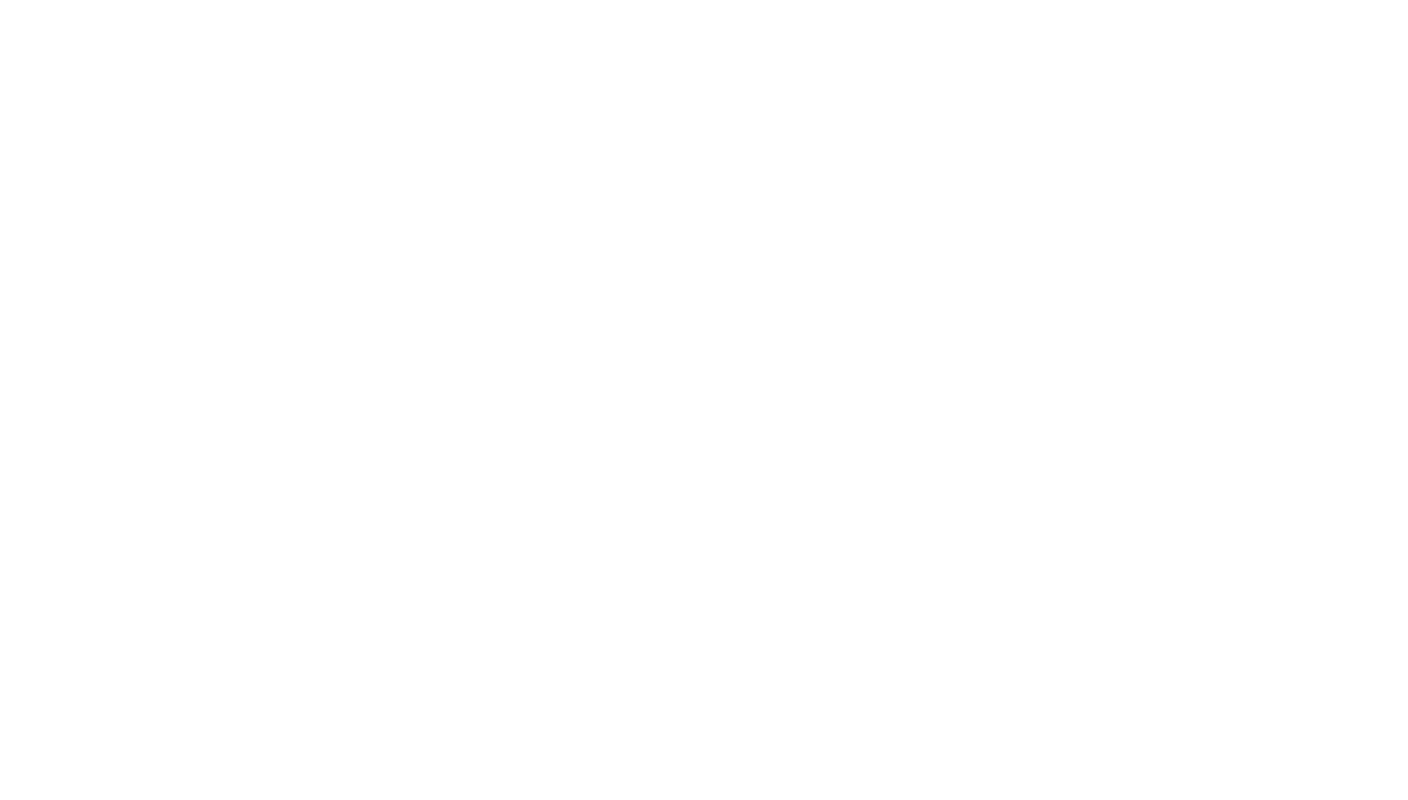
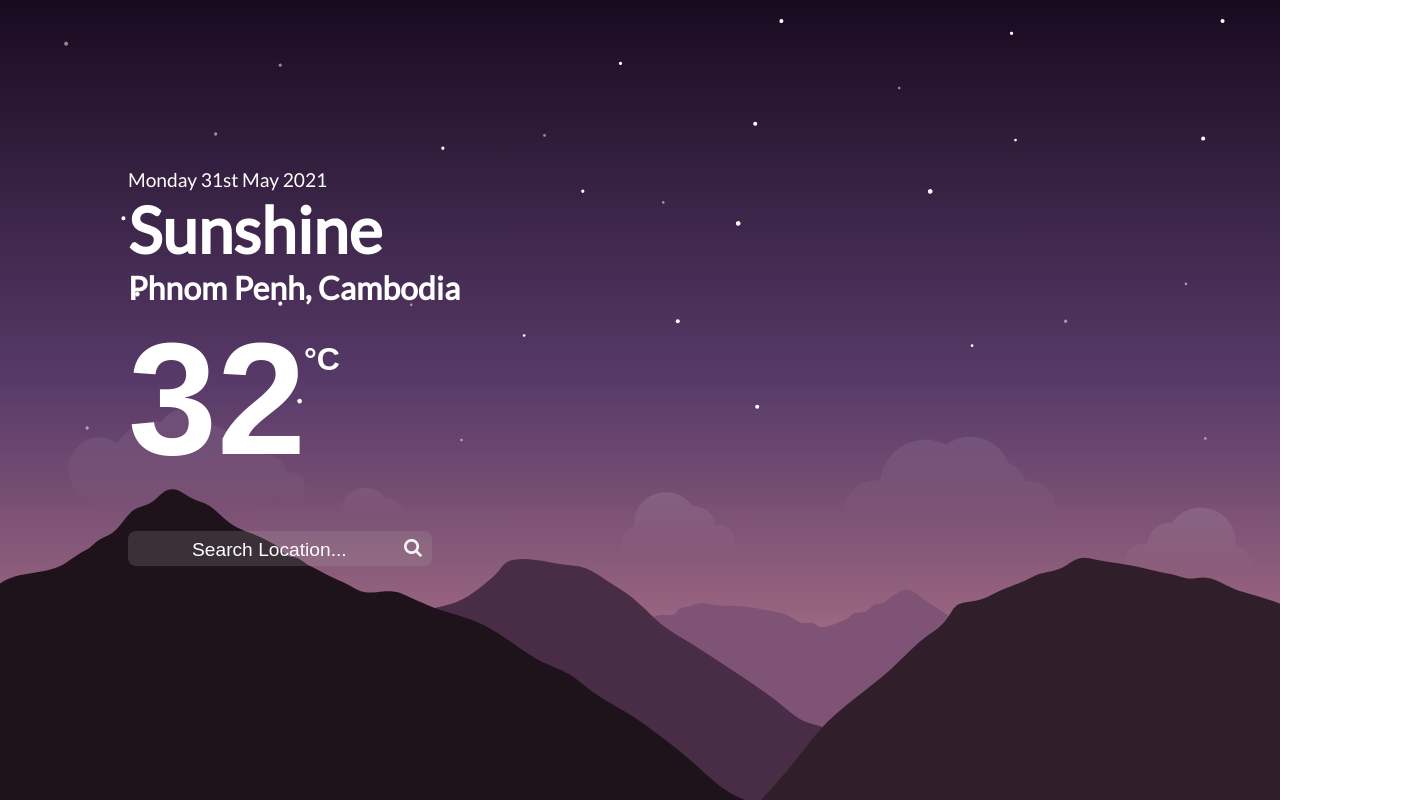
Before and after one commit to rickscode/Weather-App, a website built with webpack: page dist/index.html in a window 1280 px wide. Shown: the whole page, 1408 px wide, since content can reach past the window. Built offline with nearby package versions, Linux system fonts and the light colour scheme; files whose address does not match are found by name.

Commit message:
Weather App Static UI

```diff
--- a/dist/index.html
+++ b/dist/index.html
@@ -2,11 +2,32 @@
 <html lang="en">
 <head>
   <meta charset="UTF-8">
+  <meta name="viewport" content="width=device-width, initial-scale=1.0" />
+    <meta http-equiv="X-UA-Compatible" content="ie=edge" />
   <title>Weather App</title>
   <link rel="stylesheet" href="style.css">
+  <style>
+    @import url('https://fonts.googleapis.com/css2?family=Lato&display=swap');
+    </style>
+    <link rel="stylesheet" href="https://cdnjs.cloudflare.com/ajax/libs/font-awesome/4.7.0/css/font-awesome.min.css">
 </head>
 <body>
-
+  <div id="main" class="main">
+    <div id="weather-component" class="weather-component">
+      <div id="weather-summary-section" class="weather-summary-section">
+        <p id="weather-date" class="weather-date">Monday 31st May 2021</p>
+        <h1 id="weather-description" class="weather-description">Sunshine</h1>
+        <h2 id="weather-location" class="weather-location">Phnom Penh, Cambodia</h2>
+        <span id="weather-degrees" class="weather-degrees">32</span>
+      </div>
+      <div id="location-search-box" class="location-search-box">
+        <input id="location-search-input" class="location-search-input" type="text" placeholder="Search Location...">
+        <button id="submit-search" class="submit-search">
+          <i class="fa fa-search"></i>
+        </button>
+      </div>
+    </div>
+  </div>
   <script src="main.js"></script>
 </body>
 </html>
--- /dev/null
+++ b/dist/style.css
@@ -0,0 +1,114 @@
+*
+{
+    margin: 0;
+    padding: 0;
+    box-sizing: 0;
+}
+
+body
+{
+    width: 100%;
+    height: 100vh;
+    overflow: hidden;
+}
+
+.main
+{
+    background-image: url("media/background.svg");
+    background-repeat: no-repeat;
+    background-size: cover;
+    background-position: center;
+    position: relative;
+    width: 100%;
+    height: 100%;
+}
+
+.weather-component
+{
+    position: absolute;
+    top: 21%;
+    width: 100%;
+    margin-left: 10%;
+    color: white;
+}
+
+.weather-date
+{
+    font-family: 'Lato', sans-serif;
+    font-size: 1.2rem;
+}
+.weather-description
+{
+    font-family: 'Lato', sans-serif;
+    font-size: 4rem;
+}
+
+.weather-location
+{
+    font-family: 'Lato', sans-serif;
+    font-size: 2rem;
+}
+
+.weather-degrees
+{
+    position: relative;
+    font-family: 'Nunito', sans-serif;
+    font-size: 10rem;
+    font-weight: 600;
+
+}
+
+.weather-degrees::after
+{
+    position: absolute;
+    content: '\0B0 C';
+    font-size: 2rem;
+    top: 2rem;
+    left: 11rem;
+}
+
+.location-search-box
+{
+    margin-top: 5rem;
+    position: relative;
+    margin: 2.5rem 3.5rem 0 0;
+
+}
+
+.location-search-input
+{
+
+    width: 15rem;
+    height: 100%;
+    background: rgba(173, 165, 165, 0.2);
+    padding: 0.5rem 0 0.3rem 4rem;
+    color: #ffffff;
+    font-size: 1.2rem;
+    border-radius: 0.5rem;
+    border: none;
+    outline: none;
+}
+
+.location-search-input::placeholder
+{
+
+    color: #ffffff;
+}
+
+.submit-search
+{
+    position: relative;
+    background-color: rgba(0, 0, 0, 0);
+    border: none;
+    outline: none;
+    cursor: pointer;
+    font-size: larger;
+    right: 2rem;
+    bottom: 0.1rem;
+}
+
+.fa-search
+{
+    color: #f3f3f3;
+    font-size: 1.8rem;
+}
```
Also changed, not shown: dist/media/background.svg (added), 2 other files.
